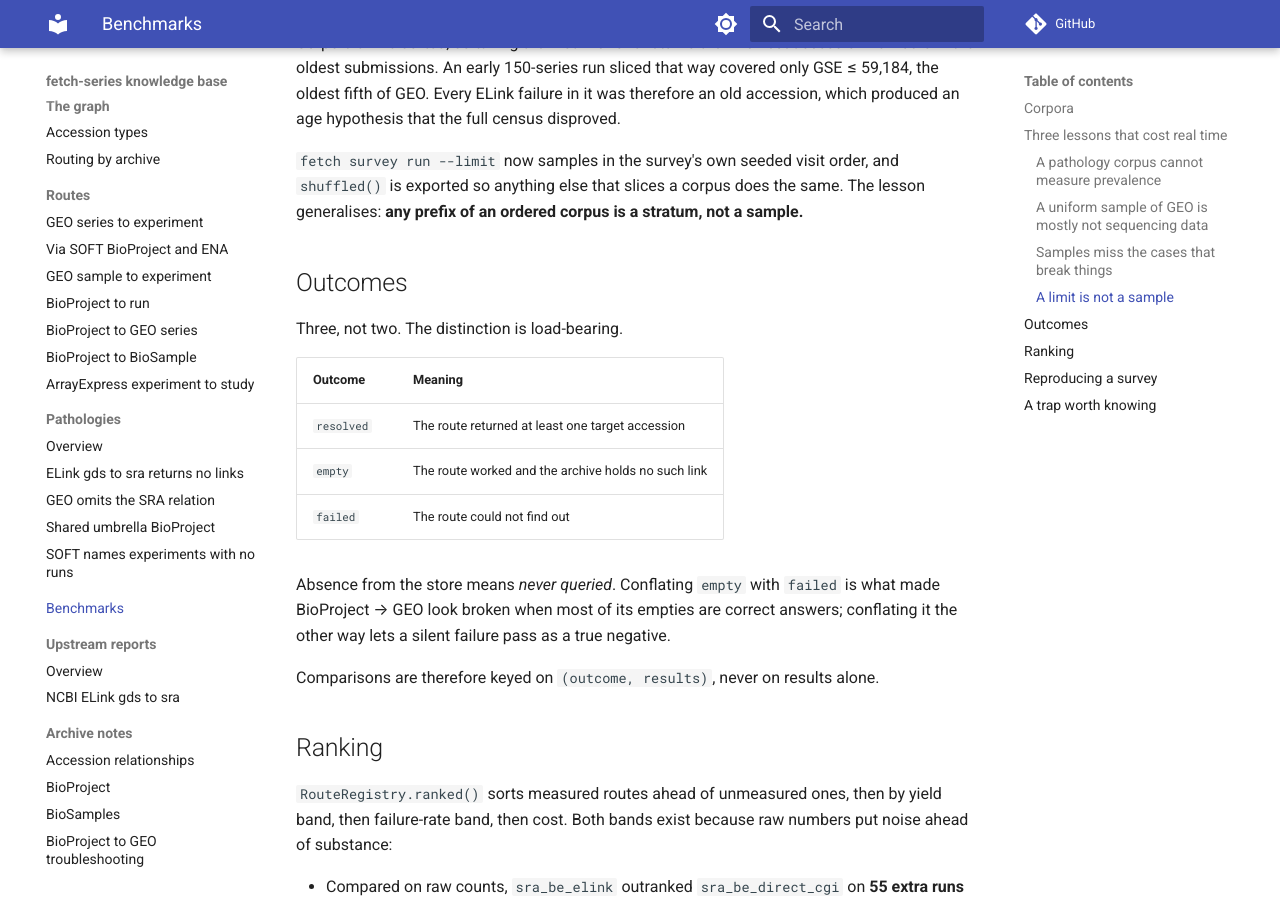
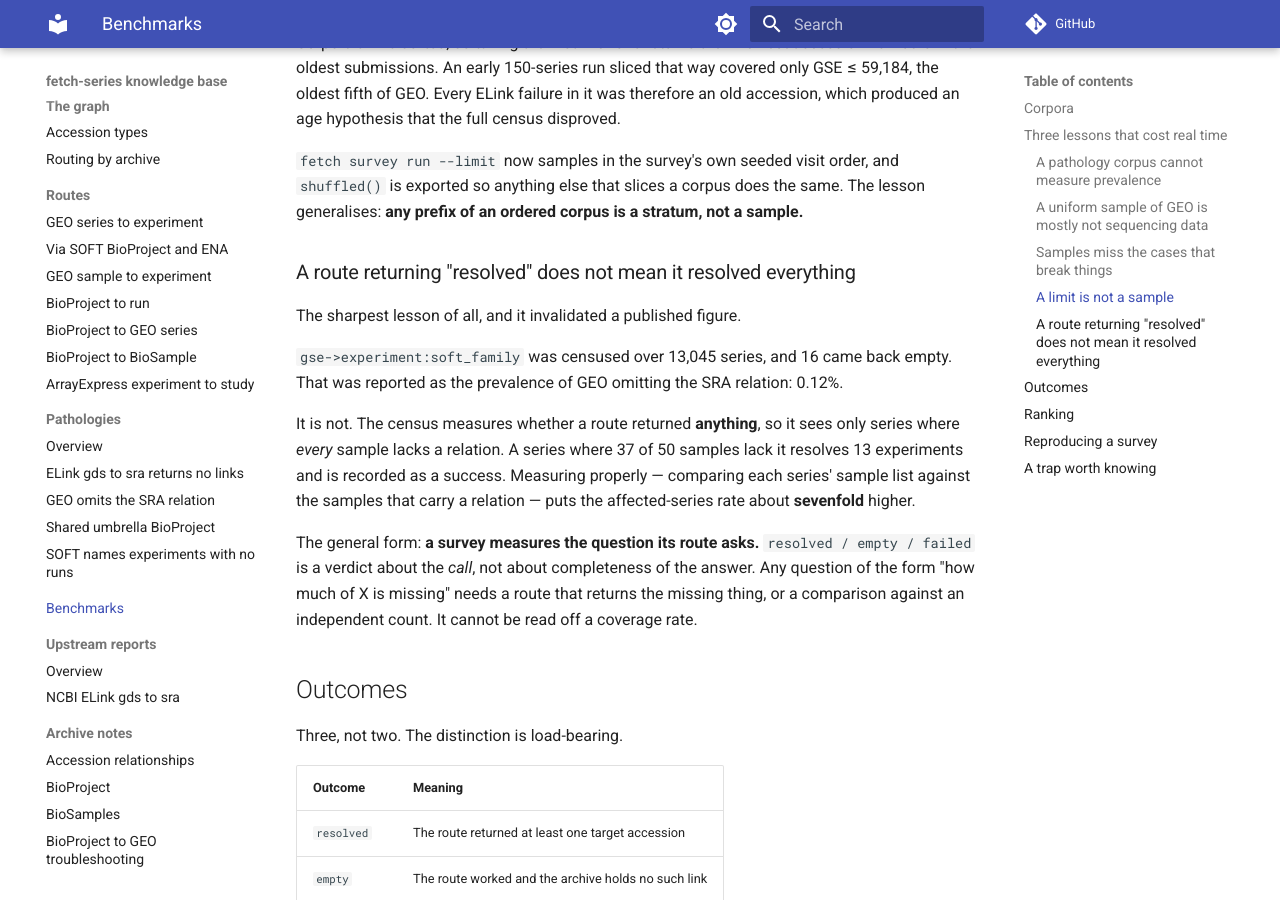
Before and after one commit to cellgeni/fetch-series, an MkDocs documentation site: the page built from docs/benchmarks/index.md, in a window 1280 px wide and 900 px high, scrolled down 1421 px. Built offline with MkDocs 1.6.1 and Material for MkDocs 9.7.7, drawn with Linux system fonts in a browser that asks for light colours; comment, search, counter and statistics services are not loaded.

Commit message:
docs: add the lesson that undercounted a headline figure
A survey measures the question its route asks. resolved/empty/failed is a
verdict about the call, not about completeness of the answer -- so 'how much of
X is missing' cannot be read off a coverage rate, and doing exactly that
understated a pathology sevenfold.

Co-Authored-By: Claude Opus 5 <noreply@anthropic.com>

```diff
--- a/docs/benchmarks/index.md
+++ b/docs/benchmarks/index.md
@@ -59,6 +59,24 @@ produced an age hypothesis that the full census disproved.
 `shuffled()` is exported so anything else that slices a corpus does the same. The lesson
 generalises: **any prefix of an ordered corpus is a stratum, not a sample.**
 
+### A route returning "resolved" does not mean it resolved everything
+
+The sharpest lesson of all, and it invalidated a published figure.
+
+`gse->experiment:soft_family` was censused over 13,045 series, and 16 came back empty. That
+was reported as the prevalence of GEO omitting the SRA relation: 0.12%.
+
+It is not. The census measures whether a route returned **anything**, so it sees only series
+where *every* sample lacks a relation. A series where 37 of 50 samples lack it resolves 13
+experiments and is recorded as a success. Measuring properly — comparing each series' sample
+list against the samples that carry a relation — puts the affected-series rate about
+**sevenfold** higher.
+
+The general form: **a survey measures the question its route asks.** `resolved / empty /
+failed` is a verdict about the *call*, not about completeness of the answer. Any question of
+the form "how much of X is missing" needs a route that returns the missing thing, or a
+comparison against an independent count. It cannot be read off a coverage rate.
+
 ## Outcomes
 
 Three, not two. The distinction is load-bearing.
```
